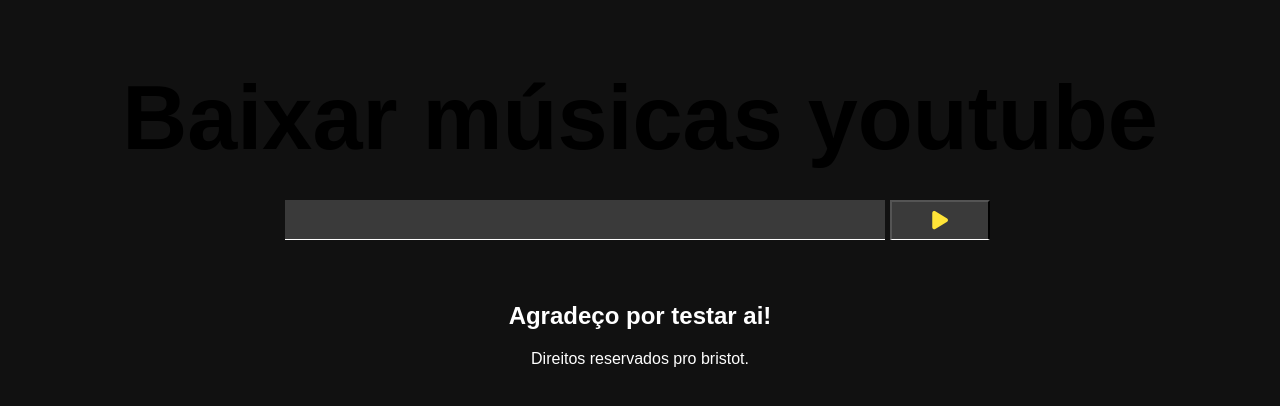
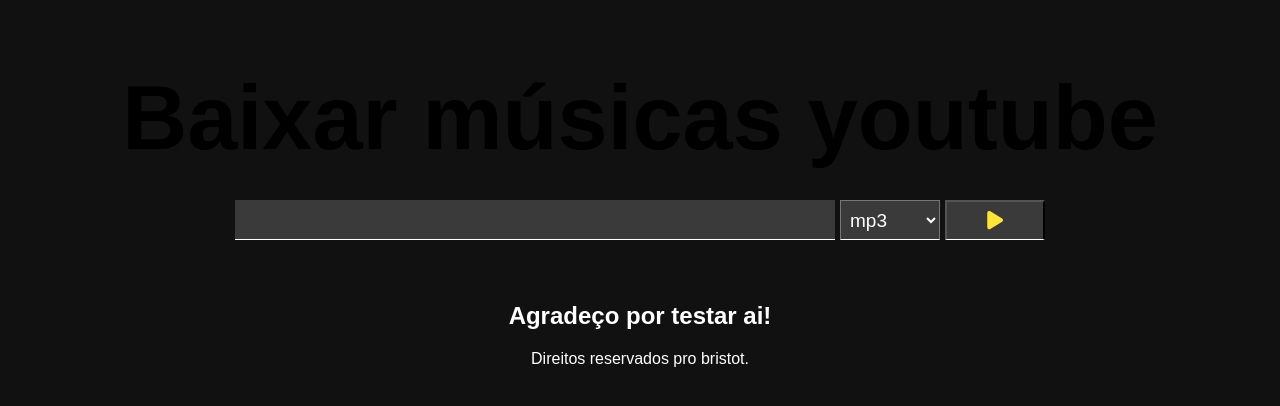
Before and after one commit to arturbristot/youtube-download, a Flask app: page / in a window 1280 px wide. Shown: the part 149-555 px from the top of the page. Run offline with Flask 3, Linux system fonts and the light colour scheme; some libraries are stand-ins or nearby versions; some web fonts are replaced.

Commit message:
update options

```diff
--- a/app.py
+++ b/app.py
@@ -1,5 +1,6 @@
 from flask import Flask, render_template, request, send_file
 from pytube import YouTube
+import os
 
 app = Flask(__name__)
 
@@ -8,19 +9,28 @@
     return render_template('index.html')
 
 @app.route('/processar-formulario', methods=['POST'])
-
 def processar_formulario():
     url = request.form.get('url')
-    if url:
+    format = request.form.get('format')
+
+    if url and format:
         youtube = YouTube(url)
         title = youtube.title
-        audio = youtube.streams.filter(only_audio=True).first()
-        audio.download('./downloads/', filename=f'{title}.mp3')
-        path = f'./downloads/{title}.mp3'
-        filename = f'{title}.mp3'
-        return send_file(path, as_attachment=True, download_name=filename)
+        path = f'./downloads/{title}.{format}'
 
-    return render_template('index.html', url=url)
+        if format == 'mp3':
+            audio = youtube.streams.filter(only_audio=True).first()
+            audio.download(output_path='./downloads/', filename=f'{title}.mp3')
+        elif format == 'mp4':
+            video = youtube.streams.get_highest_resolution()
+            video.download(output_path='./downloads/', filename=f'{title}.mp4')
+
+        if os.path.exists(path):
+            return send_file(path, as_attachment=True, download_name=f'{title}.{format}')
+        else:
+            return f"Erro ao baixar o arquivo em formato {format}."
+
+    return render_template('index.html')
 
 if __name__ == '__main__':
     app.run(debug=True)
--- a/templates/index.html
+++ b/templates/index.html
@@ -10,10 +10,19 @@
     <h1>Baixar músicas youtube</h1>
     <form action="{{ url_for('processar_formulario') }}" method="post">
         <input type="text" name="url" id="url" required>
+
+        <select name="format" id="format">
+            <option value="mp3">mp3</option>
+            <option value="mp4">mp4</option>
+        </select>
+
         <button type="submit" value="img" id="btn">
             <i class="fa-solid fa-play" style="color: #ffe438;"></i>
         </button>
+
     </form>
+
+
     <div id="text">
         <h2>Agradeço por testar ai!</h3>
         <p>Direitos reservados pro bristot.</p>
@@ -33,6 +42,18 @@
             background-color: #111111;
             margin-top: 27vh;
         }
+
+        select{
+            width: 100px;
+            height: 40px;
+            font-size: 19px;
+            padding: 5px;
+            background-color: #3a3a3a;
+            color: #fff;
+            border-bottom: 1px solid #fff;
+            margin: 0px 5px;
+        }
+
         h1{
             font-size: 90px;
             font-family: 'nabla', sans-serif;
@@ -44,10 +65,11 @@
             font-size: 19px;
             padding: 5px;
         }
+
+
         #btn{
             width: 100px;
             height: 40px;
-            margin: 0px 5px;
             background-color: #3a3a3a;
             color: #fff;
             font-size: 21px;
```
